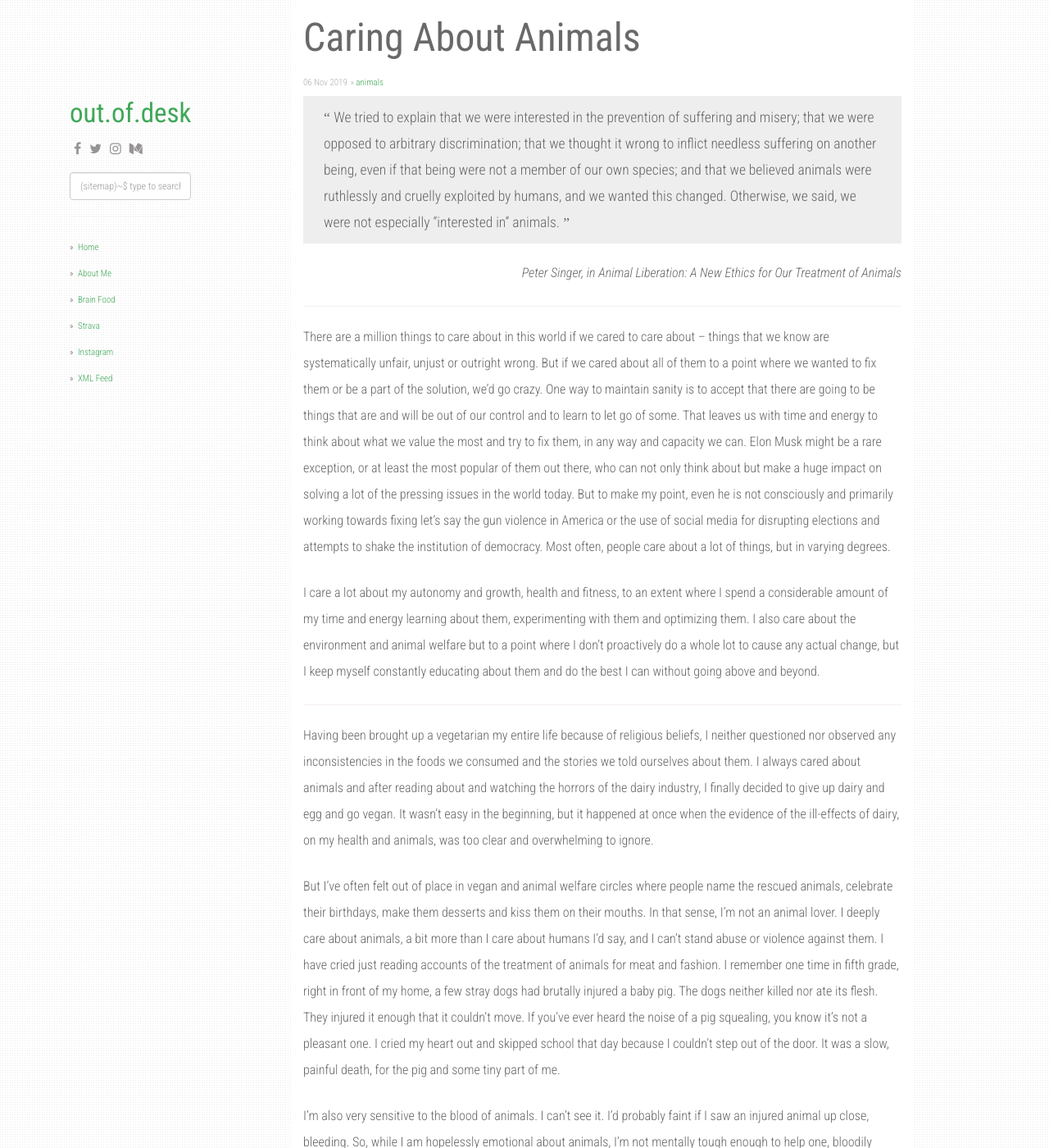
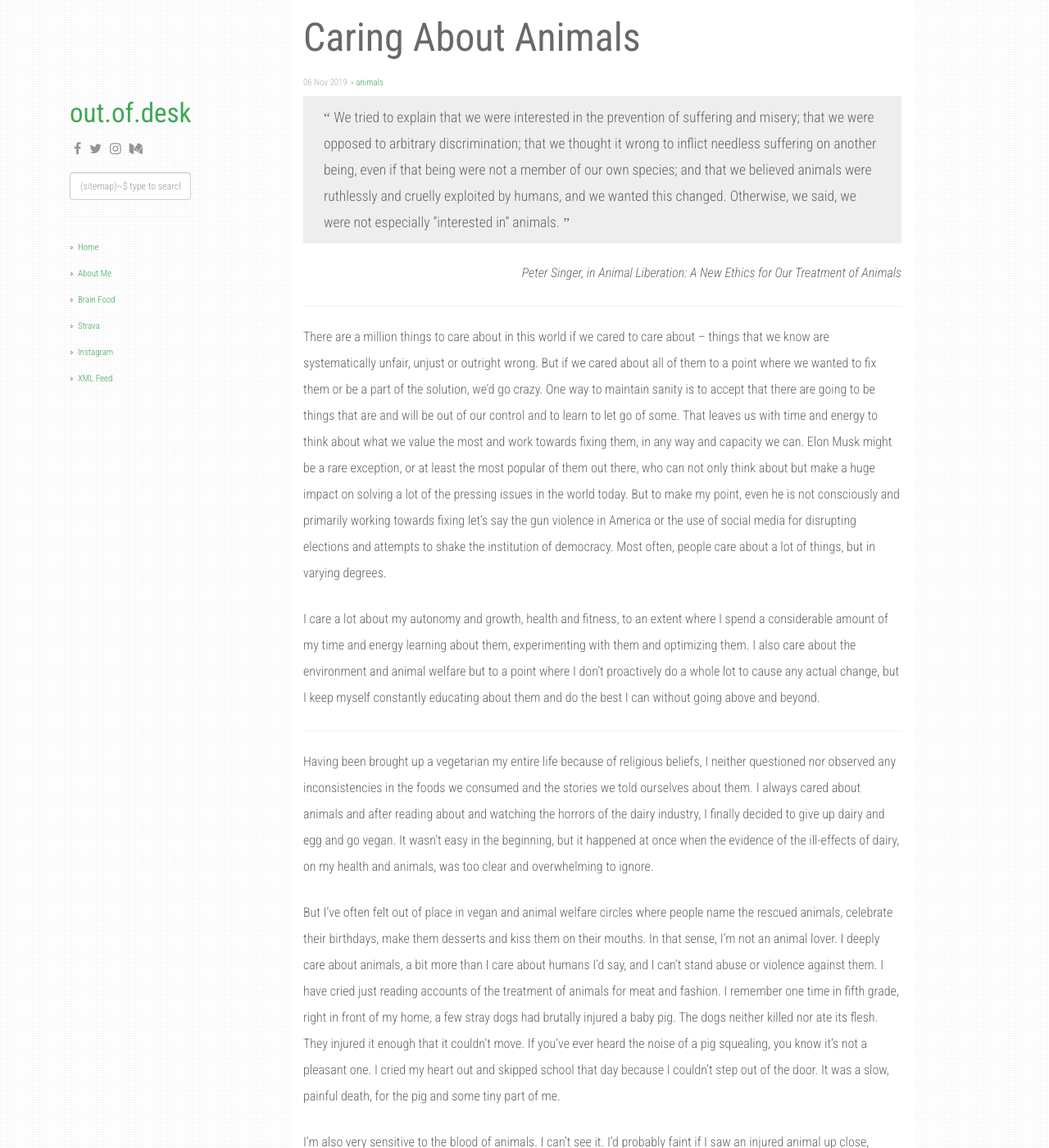
Before and after one commit to outofdesk/outofdesk.github.io, a Jekyll site: the page built from _posts/2019-11-06-caring-about-animals.md, in a window 1280 px wide and 1400 px high. Shown: the whole window at 82% size. Built offline with Jekyll 4.4.1, drawn with Linux system fonts in a browser that asks for light colours; nearby versions of some CDN libraries; some of the changed text lies outside the part shown.

Commit message:
update caring-about-animals

```diff
--- a/_posts/2019-11-06-caring-about-animals.md
+++ b/_posts/2019-11-06-caring-about-animals.md
@@ -11,7 +11,7 @@ We tried to explain that we were interested in the prevention of suffering and m
 <cite>Peter Singer, in Animal Liberation: A New Ethics for Our Treatment of Animals</cite>
 
 *****
-There are a million things to care about in this world if we cared to care about -- things that we know are systematically unfair, unjust or outright wrong. But if we cared about all of them to a point where we wanted to fix them or be a part of the solution, we’d go crazy. One way to maintain sanity is to accept that there are going to be things that are and will be out of our control and to learn to let go of some. That leaves us with time and energy to think about what we value the most and try to fix them, in any way and capacity we can. Elon Musk might be a rare exception, or at least the most popular of them out there, who can not only think about but make a huge impact on solving a lot of the pressing issues in the world today. But to make my point, even he is not consciously and primarily working towards fixing let’s say the gun violence in America or the use of social media for disrupting elections and attempts to shake the institution of democracy. Most often, people care about a lot of things, but in varying degrees.
+There are a million things to care about in this world if we cared to care about -- things that we know are systematically unfair, unjust or outright wrong. But if we cared about all of them to a point where we wanted to fix them or be a part of the solution, we’d go crazy. One way to maintain sanity is to accept that there are going to be things that are and will be out of our control and to learn to let go of some. That leaves us with time and energy to think about what we value the most and work towards fixing them, in any way and capacity we can. Elon Musk might be a rare exception, or at least the most popular of them out there, who can not only think about but make a huge impact on solving a lot of the pressing issues in the world today. But to make my point, even he is not consciously and primarily working towards fixing let’s say the gun violence in America or the use of social media for disrupting elections and attempts to shake the institution of democracy. Most often, people care about a lot of things, but in varying degrees.
 
 I care a lot about my autonomy and growth, health and fitness, to an extent where I spend a considerable amount of my time and energy learning about them, experimenting with them and optimizing them. I also care about the environment and animal welfare but to a point where I don't proactively do a whole lot to cause any actual change, but I keep myself constantly educating about them and do the best I can without going above and beyond.
 
```
Also changed, not shown: other parts of _posts/2019-11-06-caring-about-animals.md (+1 -1 lines), 3 other files.
